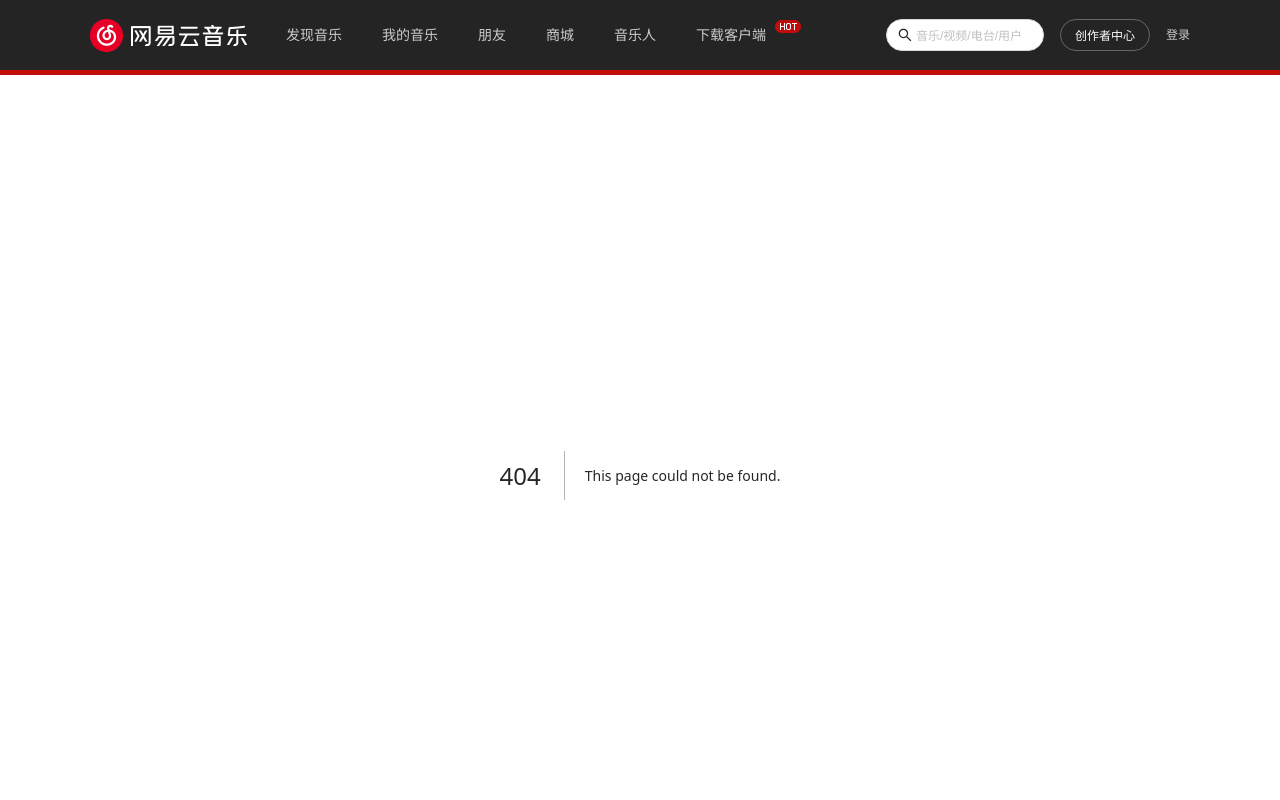
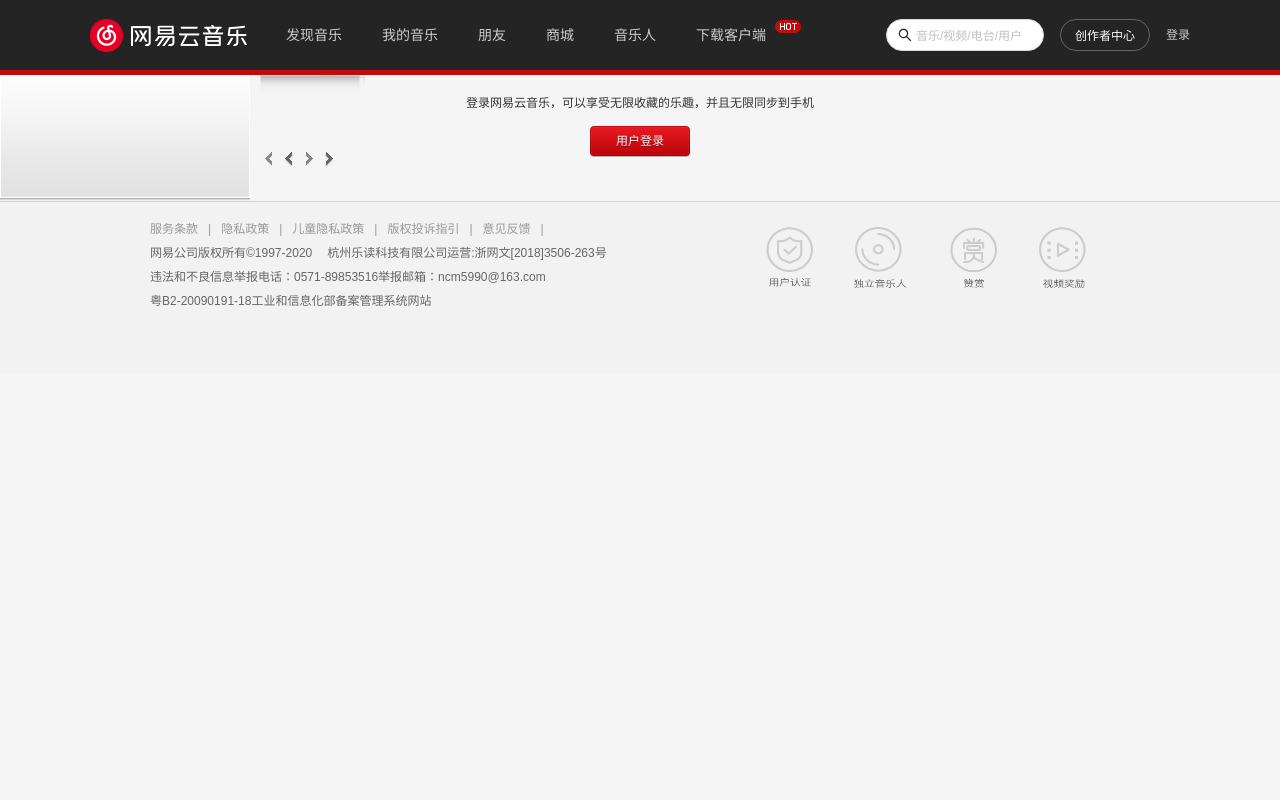
Before and after one commit to syhxzzz/fuzzy-react-web, a Next.js app: page /discover/recommend/component/user-login in a window 1280 px wide. Before the commit this address had no page. Shown: the top 800 px of the page. Built offline with nearby package versions, Linux system fonts and the light colour scheme.

Commit message:
finish User-login in recommend page

```diff
--- /dev/null
+++ b/pages/discover/recommend/component/user-login/index.js
@@ -0,0 +1,14 @@
+import React, { memo } from "react";
+
+import { UserLoginWrapper } from "./style";
+
+export default memo(function UserLogin() {
+  return (
+    <UserLoginWrapper className="sprite_02">
+      <p>登录网易云音乐，可以享受无限收藏的乐趣，并且无限同步到手机</p>
+      <a href="/login" className="sprite_02">
+        用户登录
+      </a>
+    </UserLoginWrapper>
+  );
+});
--- /dev/null
+++ b/pages/discover/recommend/component/user-login/style.js
@@ -0,0 +1,30 @@
+import styled from "styled-components";
+
+export const UserLoginWrapper = styled.div`
+  height: 126px;
+  background-position: 0 0;
+  padding: 16px 22px;
+  display: flex;
+  flex-direction: column;
+  align-items: center;
+
+  p {
+    line-height: 25px;
+  }
+  a {
+    margin-top: 10px;
+    display: inline-block;
+    width: 100px;
+    height: 31px;
+    line-height: 31px;
+    text-align: center;
+    color: #fff;
+    text-decoration: none;
+    background-position: 0 -195px;
+    text-shadow: 0 1px 0 #8a060b;
+
+    &:hover {
+      background-position: -110px -195px;
+    }
+  }
+`;
--- a/pages/discover/recommend/index.js
+++ b/pages/discover/recommend/index.js
@@ -10,6 +10,7 @@
 import HotRecommend from "./component/recommend-hot-recommend";
 import NewAlbum from "./component/new-album";
 import RankingList from "./component/ranking-list";
+import UserLogin from "./component/user-login";
 export default memo(function RecommendPage() {
   return (
     <DiscoverHeaderWrapper>
@@ -21,7 +22,9 @@
             <NewAlbum />
             <RankingList />
           </RecommendLeft>
-          <RecommendRight></RecommendRight>
+          <RecommendRight>
+            <UserLogin />
+          </RecommendRight>
         </Content>
       </RecommendWrapper>
     </DiscoverHeaderWrapper>
```
